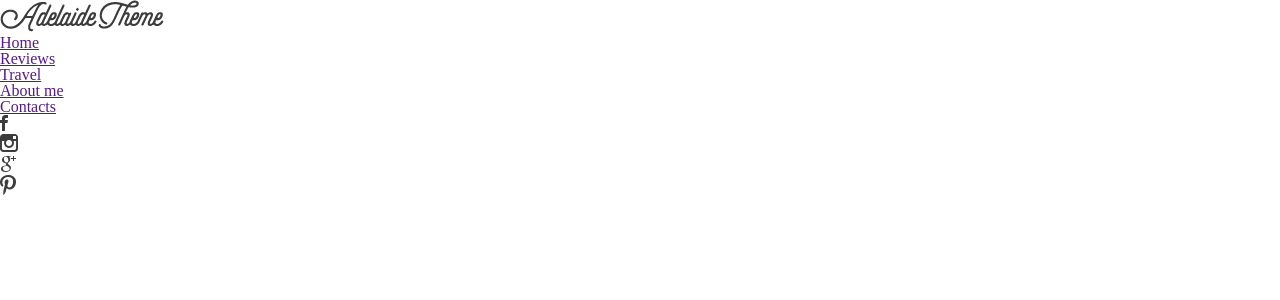
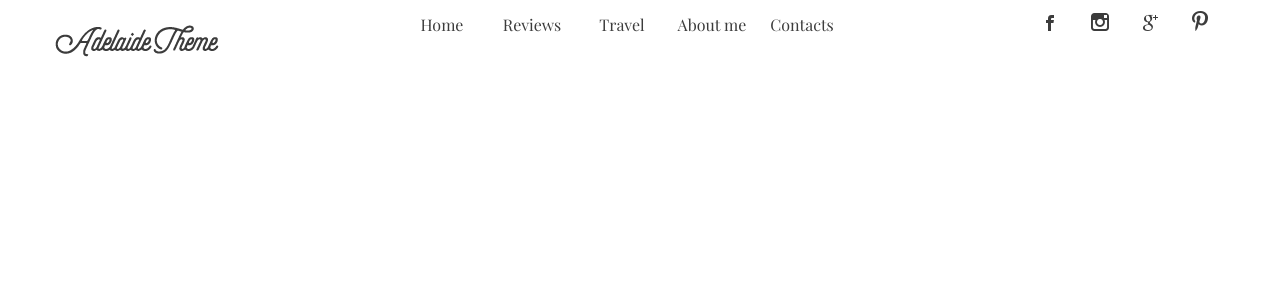
Before and after one commit to dimonkatri4/React_blog-project, a React (Create React App) app: page / in a window 1280 px wide. Shown: the top 300 px of the page. Built offline with nearby package versions, Linux system fonts and the light colour scheme.

Commit message:
stylization header

```diff
--- a/public/index.html
+++ b/public/index.html
@@ -9,6 +9,7 @@
       name="description"
       content="Web site created using create-react-app"
     />
+    <link href="https://fonts.googleapis.com/css?family=Playfair+Display:400,700|Raleway:300,400,500,700,800&display=swap" rel="stylesheet">
     <link rel="apple-touch-icon" href="%PUBLIC_URL%/logo192.png" />
     <!--
       manifest.json provides metadata used when your web app is installed on a
--- a/src/App/App.js
+++ b/src/App/App.js
@@ -1,6 +1,7 @@
 import React from 'react';
 import '../common/style/reset.css'
 import Header from './Header/Header'
+import '../common/style/base.css'
 
 const App = () => {
   return (
--- a/src/App/Header/Header.js
+++ b/src/App/Header/Header.js
@@ -2,6 +2,7 @@ import React from 'react'
 import Logo from './Logo/Logo'
 import Menu from './Menu/Menu'
 import SocialLink from './SocialLink/SocialLink'
+import './header.css'
 
 const Header = () => {
     return (
--- a/src/App/Header/Logo/Logo.js
+++ b/src/App/Header/Logo/Logo.js
@@ -1,5 +1,6 @@
 import React from 'react'
 import logo from './logo.png'
+import './logo.css'
 
 const Logo = () => {
     return (
--- /dev/null
+++ b/src/App/Header/Logo/logo.css
@@ -0,0 +1,3 @@
+.logo {
+	margin: 25px 0;
+}
--- a/src/App/Header/Menu/Menu.js
+++ b/src/App/Header/Menu/Menu.js
@@ -1,4 +1,5 @@
 import React from 'react'
+import './menu.css'
 
 const Menu = () => {
     return (
--- /dev/null
+++ b/src/App/Header/Menu/menu.css
@@ -0,0 +1,7 @@
+.menu {
+	display: flex;
+}
+.menu li {
+	width: 90px;
+	height: 50px;
+}
--- a/src/App/Header/SocialLink/SocialLink.js
+++ b/src/App/Header/SocialLink/SocialLink.js
@@ -1,4 +1,5 @@
 import React from 'react'
+import './socialLink.css'
 
 const SocialLink = () => {
     return (
--- /dev/null
+++ b/src/App/Header/SocialLink/socialLink.css
@@ -0,0 +1,8 @@
+.social-link {
+	display: flex;
+}
+.social-link div {
+	height: 50px;
+	width: 50px;
+	text-align: center;
+}
--- /dev/null
+++ b/src/App/Header/header.css
@@ -0,0 +1,3 @@
+.head {
+	align-items: center;
+}
--- /dev/null
+++ b/src/common/style/base.css
@@ -0,0 +1,26 @@
+body {
+	font-family: 'Raleway', sans-serif;
+	font-family: 'Playfair Display', serif;
+	background-color: #ffffff;
+}
+.container {
+	display: flex;
+	flex-wrap: wrap;
+	width: 1170px;
+	margin:0 auto;
+	box-sizing: border-box;
+	justify-content: space-between;
+	align-items: flex-start;
+}
+.menu a, .social-link a {
+	display: block;
+	text-decoration: none;
+	text-align: center;
+	line-height: 50px;
+	color: #3c3c3c;
+	font-family: Playfair Display;
+}
+.menu a:hover, .social-link a:hover {
+	background-color: rgba(0,0,0,0.05);
+	color: #c2aa6f;
+}
```
